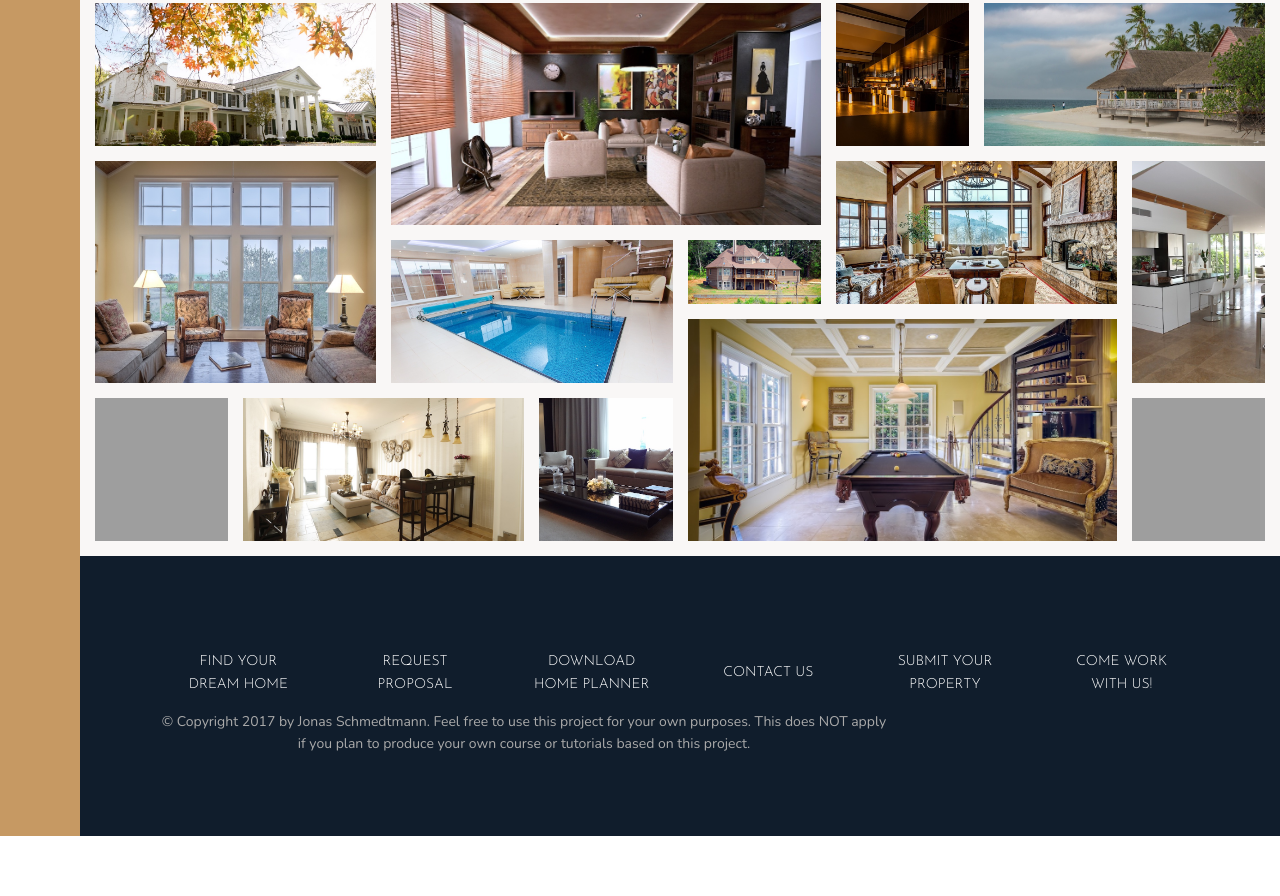
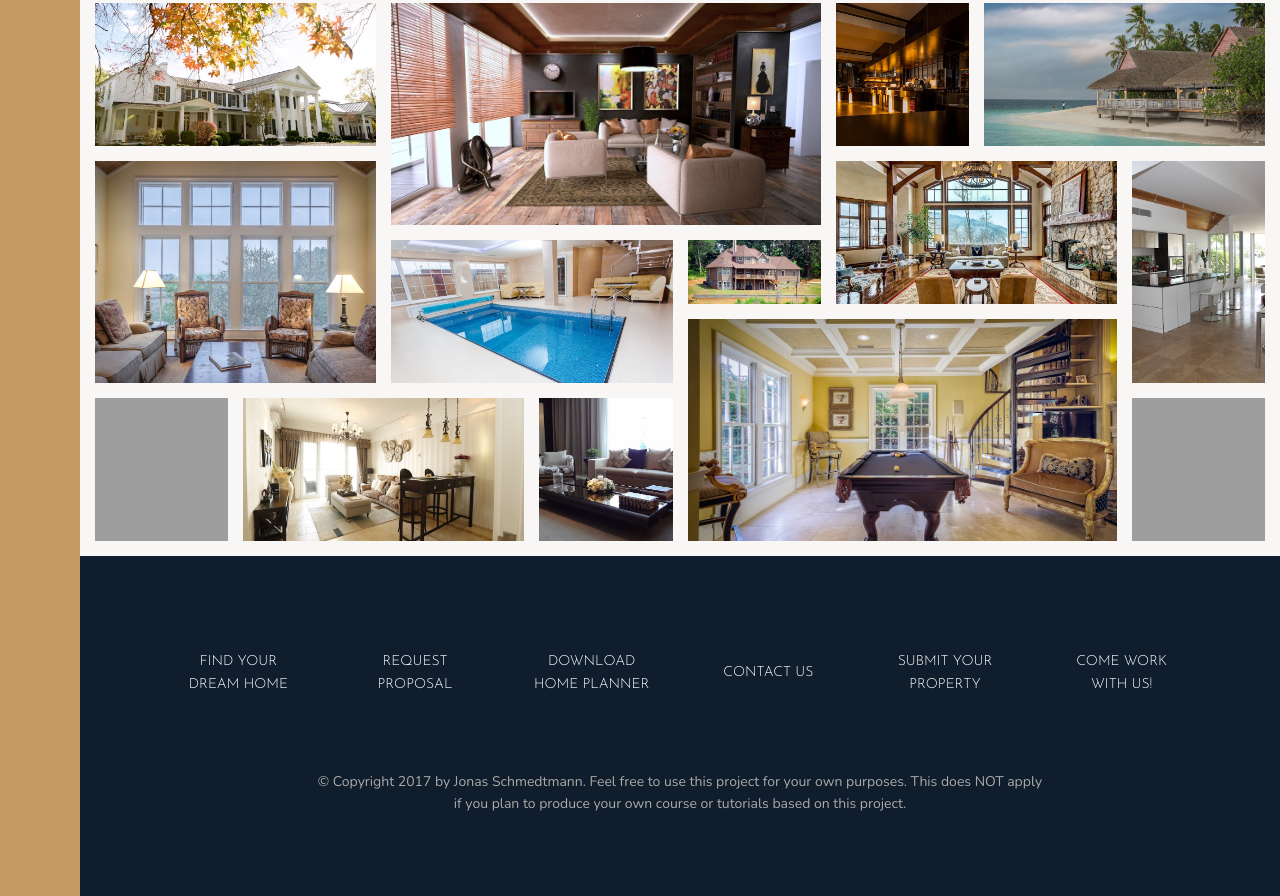
Before and after one commit to Nath-A/advanced-CSS, a website: page 03_Nexter/index.html in a window 1280 px wide. Shown: the part 3084-3980 px from the top of the page. Before the commit the page ends 3920 px from the top, so only its background shows below. Drawn offline with nearby package versions, Linux system fonts and the light colour scheme; grey boxes are pictures that could not be loaded.

Commit message:
nexter : really fix the footer

```diff
--- a/03_Nexter/sass/_footer.scss
+++ b/03_Nexter/sass/_footer.scss
@@ -43,6 +43,6 @@
     font-size: 1.4rem;
     color: $color-grey-light-2;
     text-align: center;
-    margin-top: 6rem auto 0 auto;
+    margin: 6rem auto 0 auto;
     width: 70%;
 }
```
Also changed, not shown: 03_Nexter/css/style.css.
